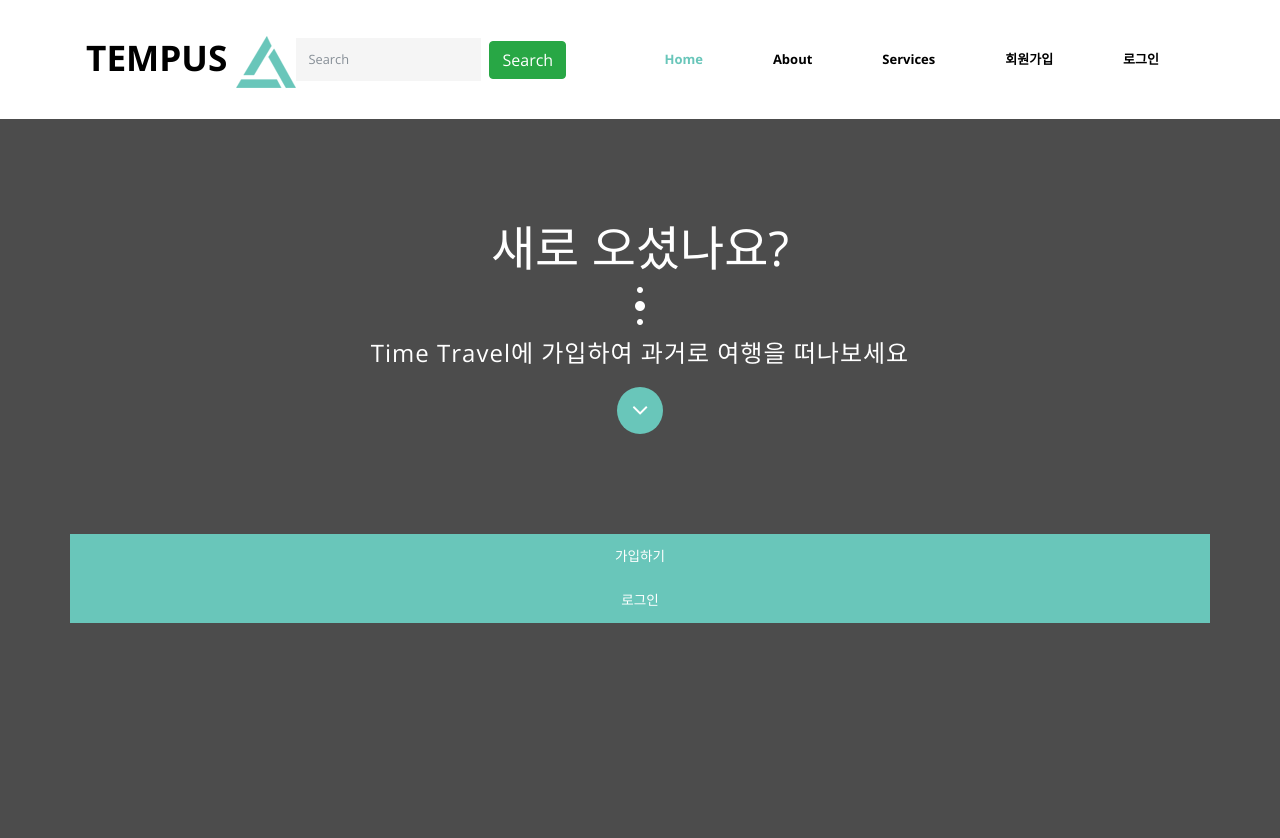
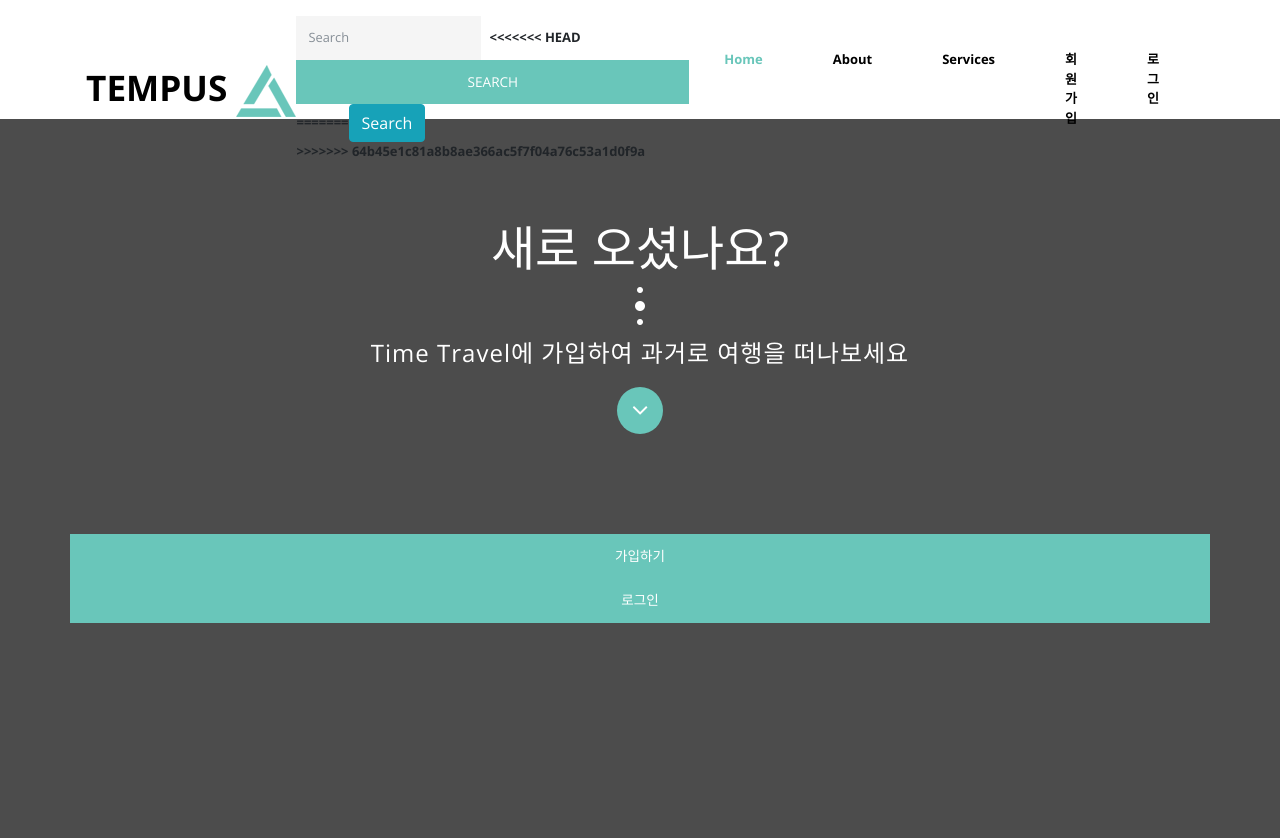
Before and after one commit to jhmk612/TimeTravel, a Django app: page / in a window 1280 px wide. Shown: the top 838 px of the page. Run offline with Django 3.2, Linux system fonts and the light colour scheme; some libraries are stand-ins or nearby versions.

Commit message:
navbar button modification

```diff
--- a/timetravel/index/templates/index/home.html
+++ b/timetravel/index/templates/index/home.html
@@ -82,7 +82,11 @@
                             </a>
 							<form class="form-inline" action="/action_page.php">
 							<input class="form-control mr-sm-2" type="text" placeholder="Search">
-							<button class="btn btn-success" type="submit">Search</button>
+<<<<<<< HEAD
+							<button class="btn btn-primary tm-btn tm-btn-search text-uppercase" type="submit">Search</button>
+=======
+							<button class="btn btn-info" type="submit">Search</button>
+>>>>>>> 64b45e1c81a8b8ae366ac5f7f04a76c53a1d0f9a
 							</form>
 
 
```
